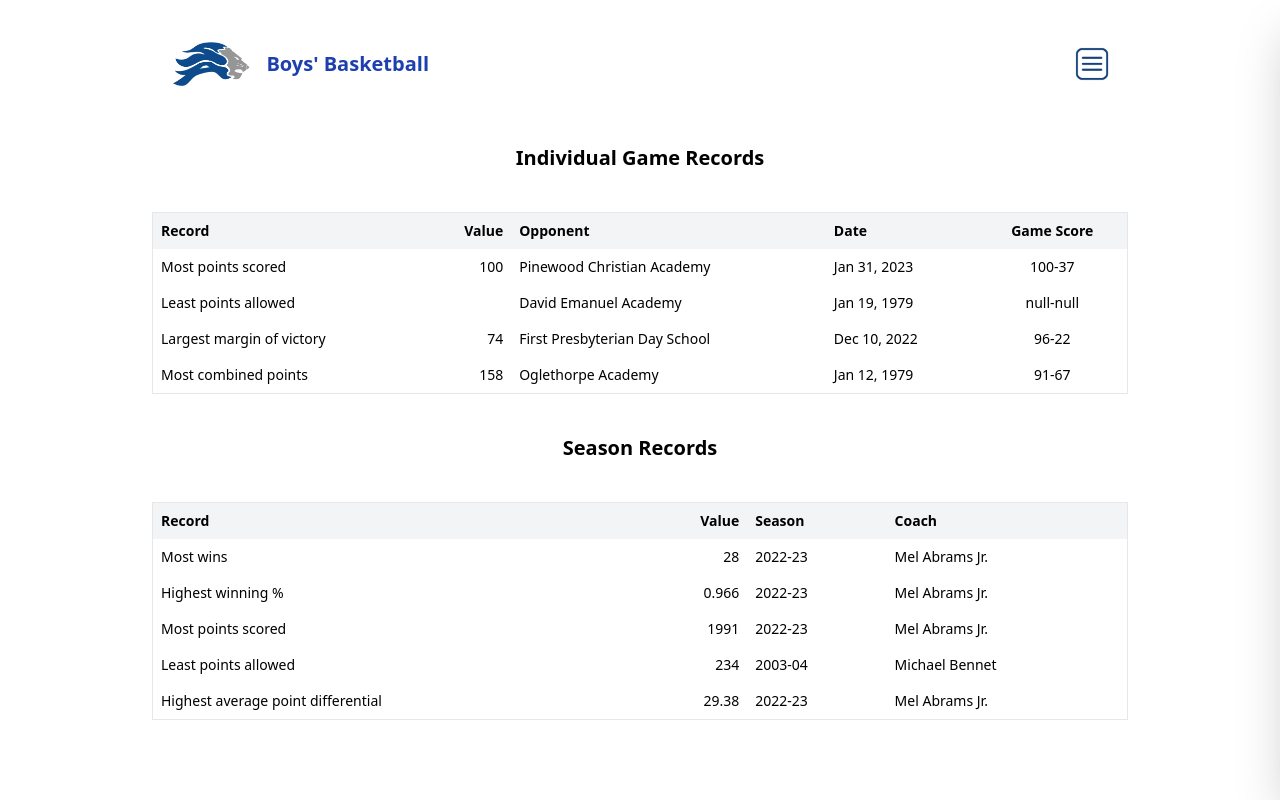
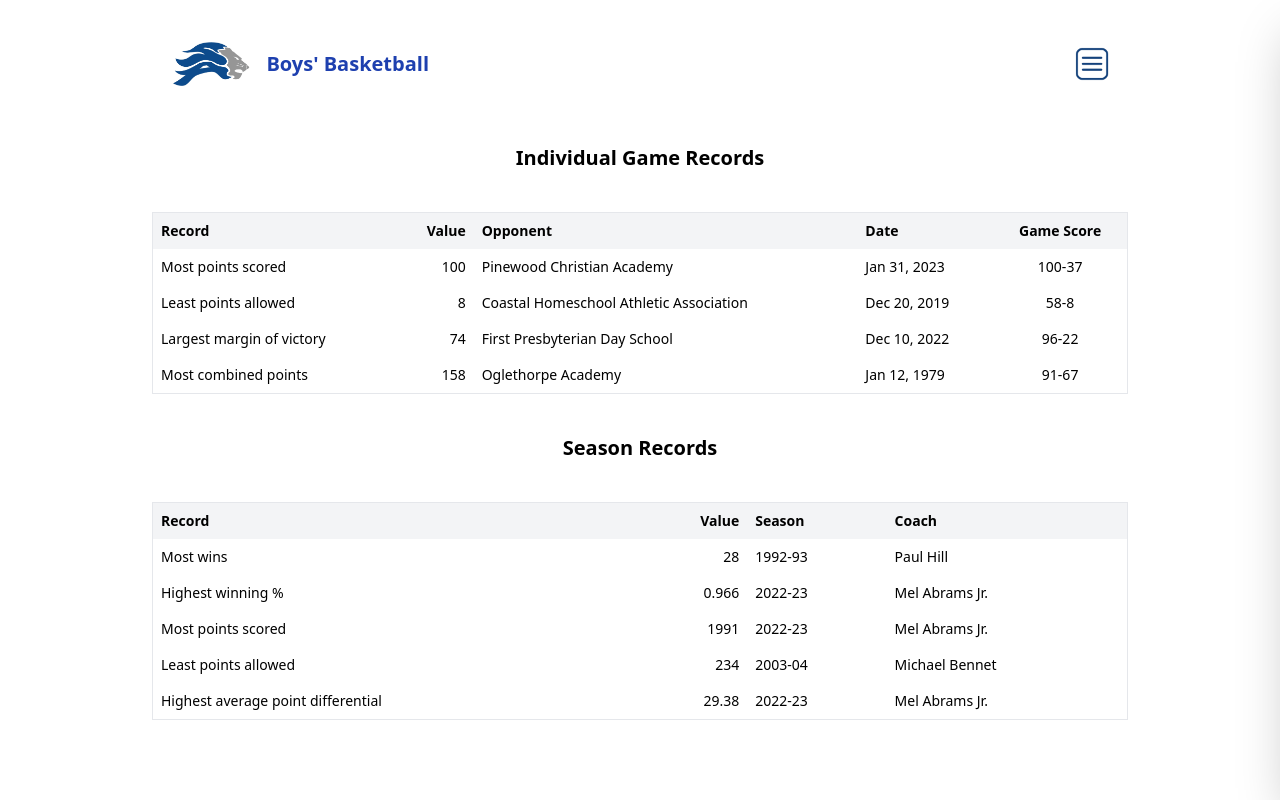
Before and after one commit to newonda1/st-andrews-basketball, a React (Vite) app: page /athletics/boys/basketball/records/team in a window 1280 px wide. Built offline with nearby package versions, Linux system fonts and the light colour scheme.

Commit message:
Update TeamRecords.jsx

```diff
--- a/src/boys/basketball/pages/TeamRecords.jsx
+++ b/src/boys/basketball/pages/TeamRecords.jsx
@@ -40,25 +40,40 @@ function TeamRecords() {
     return map;
   }, [seasons]);
 
-  const completeGames = useMemo(
-    () => games.filter((g) => g.IsComplete === "Yes"),
-    [games]
-  );
+  // ------------------------------------------------------------
+  // Split games into:
+  // 1) outcomeKnownGames: include W/L even if score is unknown
+  // 2) scoreKnownGames: include only games with reliable scores
+  // ------------------------------------------------------------
+  const outcomeKnownGames = useMemo(() => {
+    return (games || []).filter((g) => {
+      const r = (g?.Result ?? "").toString().trim().toUpperCase();
+      return r === "W" || r === "L";
+    });
+  }, [games]);
+
+  const scoreKnownGames = useMemo(() => {
+    return (games || []).filter((g) => {
+      const hasScores = g?.TeamScore != null && g?.OpponentScore != null;
+      return g?.IsComplete === "Yes" && hasScores;
+    });
+  }, [games]);
 
   /* ----------------------------------
      INDIVIDUAL GAME RECORDS (TOP 10)
+     (scores required)
   ---------------------------------- */
   const gameLeaders = useMemo(() => {
     return {
-      mostPoints: [...completeGames]
+      mostPoints: [...scoreKnownGames]
         .sort((a, b) => b.TeamScore - a.TeamScore)
         .slice(0, 10),
 
-      leastAllowed: [...completeGames]
+      leastAllowed: [...scoreKnownGames]
         .sort((a, b) => a.OpponentScore - b.OpponentScore)
         .slice(0, 10),
 
-      largestMargin: [...completeGames]
+      largestMargin: [...scoreKnownGames]
         .sort(
           (a, b) =>
             (b.ResultMargin ?? b.TeamScore - b.OpponentScore) -
@@ -66,71 +81,116 @@ function TeamRecords() {
         )
         .slice(0, 10),
 
-      mostCombined: [...completeGames]
+      mostCombined: [...scoreKnownGames]
         .sort(
           (a, b) =>
-            b.TeamScore + b.OpponentScore -
-            (a.TeamScore + a.OpponentScore)
+            b.TeamScore + b.OpponentScore - (a.TeamScore + a.OpponentScore)
         )
         .slice(0, 10),
     };
-  }, [completeGames]);
+  }, [scoreKnownGames]);
 
   /* ----------------------------------
      SEASON STATS
+     - wins/losses from outcomeKnownGames
+     - points/differential from scoreKnownGames
   ---------------------------------- */
   const seasonStats = useMemo(() => {
-    const map = {};
-    completeGames.forEach((g) => {
-      if (!map[g.Season]) {
-        map[g.Season] = {
-          season: g.Season,
-          wins: 0,
-          games: 0,
-          pointsFor: 0,
-          pointsAgainst: 0,
-        };
+    const wlMap = {};
+    outcomeKnownGames.forEach((g) => {
+      const season = g.Season;
+      if (season == null) return;
+
+      if (!wlMap[season]) {
+        wlMap[season] = { season, wins: 0, losses: 0, games: 0 };
       }
-      map[g.Season].games++;
-      if (g.Result === "W") map[g.Season].wins++;
-      map[g.Season].pointsFor += g.TeamScore;
-      map[g.Season].pointsAgainst += g.OpponentScore;
+
+      wlMap[season].games += 1;
+      if (g.Result === "W") wlMap[season].wins += 1;
+      if (g.Result === "L") wlMap[season].losses += 1;
     });
 
-    return Object.values(map).map((s) => ({
-      ...s,
-      winPct: s.wins / s.games,
-      avgDiff: (s.pointsFor - s.pointsAgainst) / s.games,
-    }));
-  }, [completeGames]);
+    const scoreMap = {};
+    scoreKnownGames.forEach((g) => {
+      const season = g.Season;
+      if (season == null) return;
+
+      if (!scoreMap[season]) {
+        scoreMap[season] = { season, scoredGames: 0, pointsFor: 0, pointsAgainst: 0 };
+      }
+
+      scoreMap[season].scoredGames += 1;
+      scoreMap[season].pointsFor += g.TeamScore;
+      scoreMap[season].pointsAgainst += g.OpponentScore;
+    });
+
+    const allSeasons = new Set([
+      ...Object.keys(wlMap),
+      ...Object.keys(scoreMap),
+    ]);
+
+    return Array.from(allSeasons).map((sKey) => {
+      const season = Number(sKey);
+      const wl = wlMap[sKey] ?? { season, wins: 0, losses: 0, games: 0 };
+      const sc = scoreMap[sKey] ?? {
+        season,
+        scoredGames: 0,
+        pointsFor: 0,
+        pointsAgainst: 0,
+      };
+
+      const winPct = wl.games > 0 ? wl.wins / wl.games : null;
+      const avgDiff =
+        sc.scoredGames > 0
+          ? (sc.pointsFor - sc.pointsAgainst) / sc.scoredGames
+          : null;
+
+      return {
+        season,
+        wins: wl.wins,
+        losses: wl.losses,
+        games: wl.games,
+        winPct,
+        scoredGames: sc.scoredGames,
+        pointsFor: sc.pointsFor,
+        pointsAgainst: sc.pointsAgainst,
+        avgDiff,
+      };
+    });
+  }, [outcomeKnownGames, scoreKnownGames]);
 
   const seasonLeaders = useMemo(() => {
+    const wlOnly = seasonStats.filter((s) => (s.games ?? 0) > 0);
+    const scoreOnly = seasonStats.filter((s) => (s.scoredGames ?? 0) > 0);
+
     return {
-      mostWins: [...seasonStats].sort((a, b) => b.wins - a.wins).slice(0, 10),
-      bestWinPct: [...seasonStats]
+      // outcome-based
+      mostWins: [...wlOnly].sort((a, b) => b.wins - a.wins).slice(0, 10),
+      bestWinPct: [...wlOnly]
+        .filter((s) => s.winPct != null)
         .sort((a, b) => b.winPct - a.winPct)
         .slice(0, 10),
-      mostPoints: [...seasonStats]
+
+      // score-based
+      mostPoints: [...scoreOnly]
         .sort((a, b) => b.pointsFor - a.pointsFor)
         .slice(0, 10),
-      leastAllowed: [...seasonStats]
+      leastAllowed: [...scoreOnly]
         .sort((a, b) => a.pointsAgainst - b.pointsAgainst)
         .slice(0, 10),
-      bestAvgDiff: [...seasonStats]
+      bestAvgDiff: [...scoreOnly]
+        .filter((s) => s.avgDiff != null)
         .sort((a, b) => b.avgDiff - a.avgDiff)
         .slice(0, 10),
     };
   }, [seasonStats]);
 
-  const toggle = (key) =>
-    setOpenRow((prev) => (prev === key ? null : key));
+  const toggle = (key) => setOpenRow((prev) => (prev === key ? null : key));
 
   return (
     <div className="space-y-10">
       {/* INDIVIDUAL GAME RECORDS */}
-      <h2 className="text-xl font-bold text-center">
-        Individual Game Records
-      </h2>
+      <h2 className="text-xl font-bold text-center">Individual Game Records</h2>
 
       <table className="w-full border text-sm">
         <thead className="bg-gray-100">
@@ -152,26 +212,23 @@ function TeamRecords() {
             const top = gameLeaders[key]?.[0];
             return (
               <React.Fragment key={key}>
-                <tr
-                  className="cursor-pointer hover:bg-gray-50"
-                  onClick={() => toggle(key)}
-                >
+                <tr className="cursor-pointer hover:bg-gray-50" onClick={() => toggle(key)}>
                   <td className="p-2">{label}</td>
                   <td className="p-2 text-right">
-                    {key === "mostCombined"
-                      ? top?.TeamScore + top?.OpponentScore
-                      : key === "leastAllowed"
-                      ? top?.OpponentScore
-                      : key === "largestMargin"
-                      ? top?.ResultMargin
-                      : top?.TeamScore}
+                    {top
+                      ? key === "mostCombined"
+                        ? top.TeamScore + top.OpponentScore
+                        : key === "leastAllowed"
+                        ? top.OpponentScore
+                        : key === "largestMargin"
+                        ? top.ResultMargin ?? top.TeamScore - top.OpponentScore
+                        : top.TeamScore
+                      : "—"}
                   </td>
-                  <td className="p-2">{top?.Opponent}</td>
+                  <td className="p-2">{top?.Opponent ?? "—"}</td>
                   <td className="p-2">{formatDate(top?.Date)}</td>
                   <td className="p-2 text-center">
-                    {top
-                      ? `${top.TeamScore}-${top.OpponentScore}`
-                      : "—"}
+                    {top ? `${top.TeamScore}-${top.OpponentScore}` : "—"}
                   </td>
                 </tr>
 
@@ -198,7 +255,7 @@ function TeamRecords() {
                                   : key === "leastAllowed"
                                   ? g.OpponentScore
                                   : key === "largestMargin"
-                                  ? g.ResultMargin
+                                  ? g.ResultMargin ?? g.TeamScore - g.OpponentScore
                                   : g.TeamScore}
                               </td>
                               <td className="p-1">{g.Opponent}</td>
@@ -208,6 +265,13 @@ function TeamRecords() {
                               </td>
                             </tr>
                           ))}
+                          {gameLeaders[key].length === 0 && (
+                            <tr>
+                              <td colSpan={5} className="p-2 text-center text-gray-600">
+                                No scored games available for this record.
+                              </td>
+                            </tr>
+                          )}
                         </tbody>
                       </table>
                     </td>
@@ -242,22 +306,23 @@ function TeamRecords() {
             const top = seasonLeaders[key]?.[0];
             return (
               <React.Fragment key={key}>
-                <tr
-                  className="cursor-pointer hover:bg-gray-50"
-                  onClick={() => toggle(key)}
-                >
+                <tr className="cursor-pointer hover:bg-gray-50" onClick={() => toggle(key)}>
                   <td className="p-2">{label}</td>
                   <td className="p-2 text-right">
-                    {field === "winPct"
-                      ? top?.winPct.toFixed(3)
+                    {!top
+                      ? "—"
+                      : field === "winPct"
+                      ? top.winPct != null
+                        ? top.winPct.toFixed(3)
+                        : "—"
                       : field === "avgDiff"
-                      ? top?.avgDiff.toFixed(2)
-                      : top?.[field]}
+                      ? top.avgDiff != null
+                        ? top.avgDiff.toFixed(2)
+                        : "—"
+                      : top[field]}
                   </td>
                   <td className="p-2">{formatSeason(top?.season)}</td>
-                  <td className="p-2">
-                    {coachBySeason[top?.season] ?? "—"}
-                  </td>
+                  <td className="p-2">{coachBySeason[top?.season] ?? "—"}</td>
                 </tr>
 
                 {openRow === key && (
@@ -273,24 +338,32 @@ function TeamRecords() {
                           </tr>
                         </thead>
                         <tbody>
-                          {seasonLeaders[key].map((s, i) => (
+                          {(seasonLeaders[key] || []).map((s, i) => (
                             <tr key={s.season}>
                               <td className="p-1 text-center">{i + 1}</td>
                               <td className="p-1 text-center">
                                 {field === "winPct"
-                                  ? s.winPct.toFixed(3)
+                                  ? s.winPct != null
+                                    ? s.winPct.toFixed(3)
+                                    : "—"
                                   : field === "avgDiff"
-                                  ? s.avgDiff.toFixed(2)
+                                  ? s.avgDiff != null
+                                    ? s.avgDiff.toFixed(2)
+                                    : "—"
                                   : s[field]}
                               </td>
-                              <td className="p-1">
-                                {formatSeason(s.season)}
-                              </td>
-                              <td className="p-1">
-                                {coachBySeason[s.season] ?? "—"}
+                              <td className="p-1">{formatSeason(s.season)}</td>
+                              <td className="p-1">{coachBySeason[s.season] ?? "—"}</td>
+                            </tr>
+                          ))}
+
+                          {(seasonLeaders[key] || []).length === 0 && (
+                            <tr>
+                              <td colSpan={4} className="p-2 text-center text-gray-600">
+                                No seasons available for this record.
                               </td>
                             </tr>
-                          ))}
+                          )}
                         </tbody>
                       </table>
                     </td>
```
